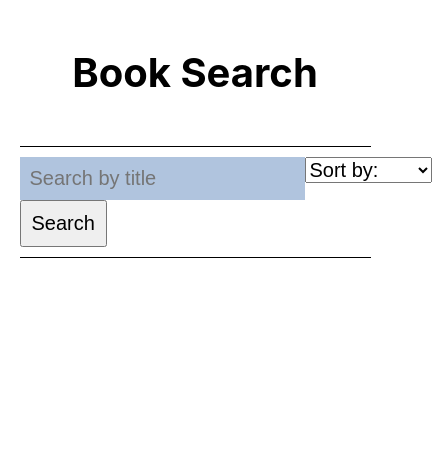
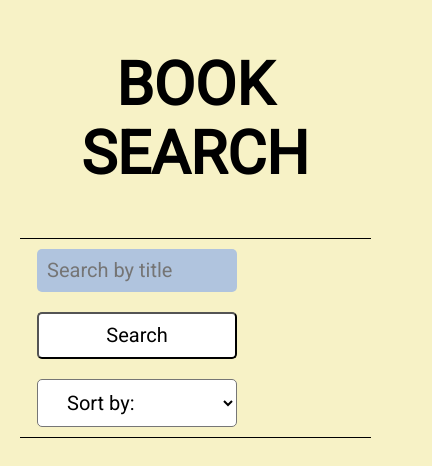
Before and after one commit to Aaron-Hoffman/bookSearch, a React (Create React App) app: page / in a window 390 px wide. Shown: the top 466 px of the page, 432 px wide, since content can reach past the window. Built offline with nearby package versions, Linux system fonts and the light colour scheme.

Commit message:
more styling

```diff
--- a/public/index.html
+++ b/public/index.html
@@ -9,6 +9,9 @@
       name="description"
       content="Web site created using create-react-app"
     />
+    <link rel="preconnect" href="https://fonts.googleapis.com">
+    <link rel="preconnect" href="https://fonts.gstatic.com" crossorigin>
+    <link href="https://fonts.googleapis.com/css2?family=Roboto&display=swap" rel="stylesheet">
     <link rel="apple-touch-icon" href="%PUBLIC_URL%/logo192.png" />
     <!--
       manifest.json provides metadata used when your web app is installed on a
--- a/src/App.css
+++ b/src/App.css
@@ -10,6 +10,21 @@ html { -moz-box-sizing: border-box; -webkit-box-sizing: border-box; box-sizing:
 
 html {
     font-size: 125%;
+    background: rgb(247, 242, 198);
+}
+
+h1,
+h2,
+p,
+input,
+button,
+select {
+    font-family: 'Roboto', sans-serif;;
+}
+
+h1 {
+    font-size: 3rem;
+    text-transform: uppercase;
 }
 
 img {
@@ -38,17 +53,33 @@ div.controls {
     border-bottom: 1px solid black;
     padding: 10px 0;
     display: flex;
+    justify-content: space-between;
+    align-items: center;
 }
 
 input {
     border: none;
     background: lightsteelblue;
     padding: 10px;
+    border-radius: 5px;
+    margin-right: 10%;
+    width: 250px;
 }
 
 button,
-input[type="select"] {
-    padding: 10px;
+select {
+    padding: 10px 25px;
+    background: white;
+    border-radius: 5px;
+    width: 250px;
+}
+
+form{
+    flex: 2;
+}
+
+.sortForm {
+    flex: 1;
 }
 
 .results {
@@ -78,3 +109,53 @@ input[type="select"] {
     left: 0;
     text-align: center;
 }
+
+@media(max-width: 1070px) {
+    .results {
+        grid-template-columns: 1fr 1fr 1fr;
+    }
+
+    .book .imgContainer {
+        height: calc(300px + 10vw) ;
+    }
+
+    input,
+    button,
+    select {
+        width: 200px
+    }
+}
+
+@media(max-width: 810px) {
+    .results {
+        grid-template-columns: 1fr 1fr;
+    }
+
+    .book .imgContainer {
+        height: calc(375px + 10vw) ;
+    }
+
+    div.controls {
+        flex-direction: column;
+    }
+
+    form.sortForm {
+        margin-top: 20px;
+
+    }
+
+}
+
+@media(max-width: 560px) {
+    .results {
+        grid-template-columns: 1fr;
+    }
+
+    .book .imgContainer {
+        height: calc(450px + 10vw) ;
+    }
+
+    input {
+        margin-bottom: 20px;
+    }
+}
--- a/src/Sort.js
+++ b/src/Sort.js
@@ -30,7 +30,7 @@ const Sort = ({setBooks, books}) => {
     useEffect(sortBooks, [sortOption, setBooks, books])
 
     return (
-        <form className="wrapper">
+        <form className="wrapper sortForm">
             <label htmlFor='sort' className="sr-only">Sort by:</label>
             <select name='sort' id='sort' onChange={(event) => setSortOption(event.target.value)} tabIndex='0'>
                 <option value="">Sort by:</option>
```
Also changed, not shown: 1 other file (tests, documents, lock files or other folders).
